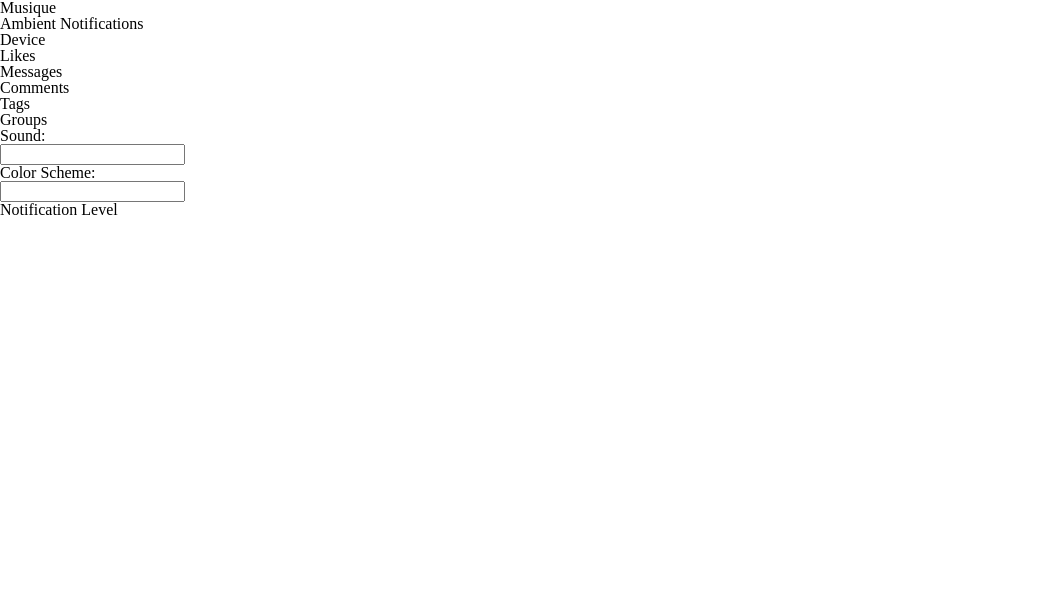
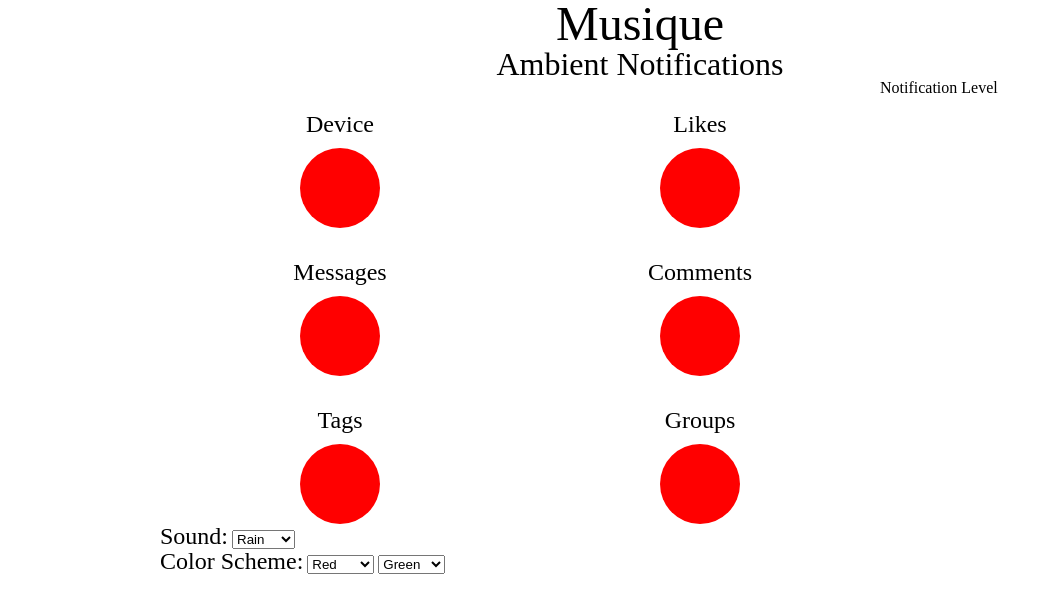
Before and after one commit to lampshadeq/csci253-web, a plain HTML site: page index.html in a window 1280 px wide. Shown: the whole page, without its empty margins (0-1060 px from the left). Drawn offline with Linux system fonts and the light colour scheme.

Commit message:
Added main.css, major visual update

```diff
--- a/index.html
+++ b/index.html
@@ -3,6 +3,7 @@
 <head>
   <title>Musique</title>
   <link rel="stylesheet" type="text/css" href="reset.css">
+  <link rel="stylesheet" type="text/css" href="main.css">
 </head>
 <body>
   <header>
@@ -11,55 +12,84 @@
   </header>
 
   <main>
-    <section>
+    <article>
+      <section class="btn-container">
         <div>
           <h3>Device</h3>
-        <span></span>
-      </div>
-
-      <div>
-        <h3>Likes</h3>
-        <span></span>
+          <span>&nbsp;</span>
         </div>
 
         <div>
           <h3>Messages</h3>
-        <span></span>
+          <span>&nbsp;</span>
+        </div>
+
+        <div>
+          <h3>Tags</h3>
+          <span>&nbsp;</span>
+        </div>
+      </section>
+
+      <section class="btn-container">
+        <div>
+          <h3>Likes</h3>
+          <span>&nbsp;</span>
         </div>
 
         <div>
           <h3>Comments</h3>
-        <span></span>
-      </div>
-
-      <div>
-        <h3>Tags</h3>
-        <span></span>
+          <span>&nbsp;</span>
         </div>
 
         <div>
           <h3>Groups</h3>
-        <span></span>
+          <span>&nbsp;</span>
         </div>
       </section>
 
       <section>
         <div>
           <h4>Sound:</h4>
-        <input type="text">
+          <select>
+            <option value="fan">Fan</option>
+            <option value="fire">Fire</option>
+            <option value="rain" selected>Rain</option>
+            <option value="waves">Waves</option>
+            <option value="wind">Wind</option>
+          </select>
         </div>
 
         <div>
           <h4>Color Scheme:</h4>
-        <input type="text">
+          <select>
+            <option value="black">Black</option>
+            <option value="blue">Blue</option>
+            <option value="green">Green</option>
+            <option value="orange">Orange</option>
+            <option value="pink">Pink</option>
+            <option value="purple">Purple</option>
+            <option value="red" selected>Red</option>
+            <option value="white">White</option>
+          </select>
+          <select>
+            <option value="black">Black</option>
+            <option value="blue">Blue</option>
+            <option value="green" selected>Green</option>
+            <option value="orange">Orange</option>
+            <option value="pink">Pink</option>
+            <option value="purple">Purple</option>
+            <option value="red">Red</option>
+            <option value="white">White</option>
+          </select>
         </div>
       </section>
-  </main>
+    </article>
 
     <aside>
       <h5>Notification Level</h5>
       <div></div>
       <h6></h6>
     </aside>
+  </main>
 </body>
 </html>
--- /dev/null
+++ b/main.css
@@ -0,0 +1,68 @@
+* {
+  box-sizing: border-box;
+}
+
+header, main {
+  width: 75%;
+  margin: 0 auto;
+}
+
+header {
+  text-align: center;
+}
+
+h1 {
+  font-size: 3em;
+}
+
+h2 {
+  font-size: 2em;
+}
+
+article, aside {
+  float: left;
+}
+
+article {
+  width: 75%;
+}
+
+aside {
+  width: 25%;
+}
+
+.btn-container {
+  width: 50%;
+  float: left;
+  text-align: center;
+}
+
+.btn-container div {
+  margin-top: 2em;
+}
+
+h3, h4 {
+  font-size: 1.5em;
+}
+
+h3 {
+  margin-bottom: 0.5em;
+}
+
+span {
+  display: block;
+  border-radius: 50%;
+  margin: 0 auto;
+  width: 5em;
+  height: 5em;
+  background-color: red;
+}
+
+span:hover {
+  background-color: green;
+  cursor: pointer;
+}
+
+h4 {
+  display: inline-block;
+}
```
Lines whose indentation alone changed are shown as unchanged.
